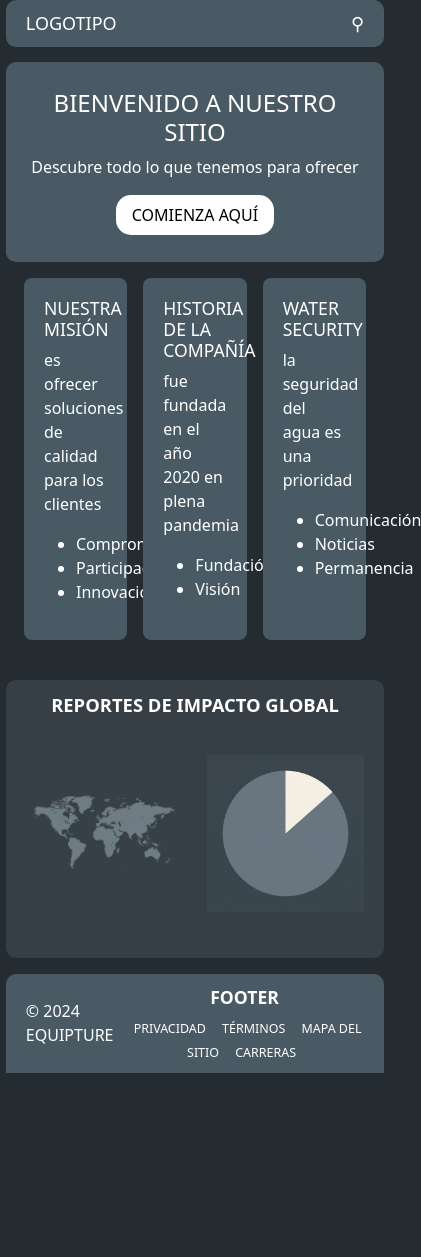
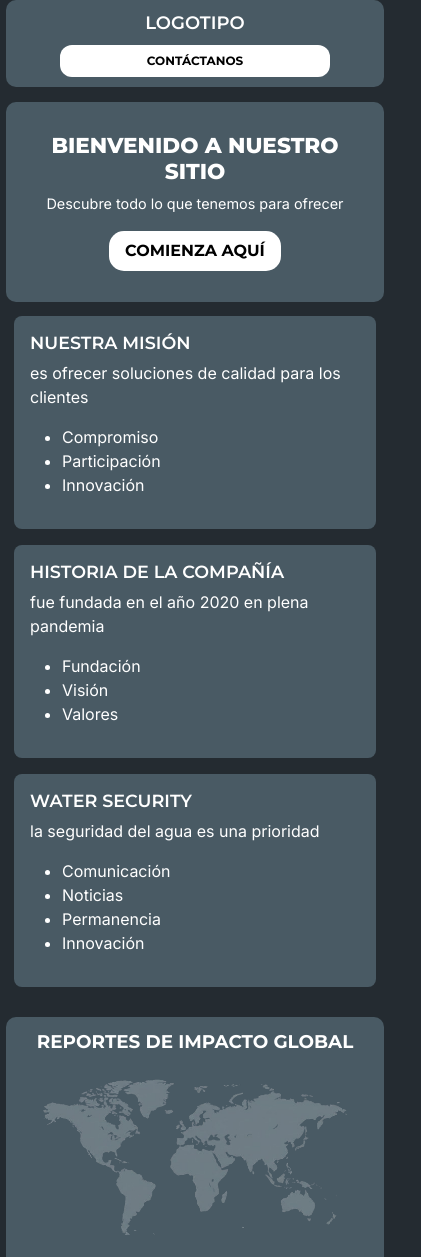
Before and after one commit to CristianMamaniTejada/segundaEVALUACION, a plain HTML site: page index.html in a window 390 px wide. Shown: the top 1257 px of the page, 421 px wide, since content can reach past the window. Before the commit the page ends 1073 px from the top, so only its background shows below. Drawn offline with nearby package versions, Linux system fonts and the light colour scheme.

Commit message:
ultimo commit, se realizo la parte responsiva para celular, se quito el fondo de las imagenes en una pagina web para que no se vea tan extraño, se cambio las fuentes con google fonts,

```diff
--- a/assets/css/styles.css
+++ b/assets/css/styles.css
@@ -4,6 +4,16 @@ box-sizing: border-box;
 body {
 margin: 0;
 background: #242B31 ;
+font-family: "Inter", sans-serif;
+}
+.cabecera,
+.bienvenida h1,
+.boton,
+.cuadro h2,
+.reportes h2,
+.pie-pagina strong,
+.contactanos {
+font-family: "Montserrat", sans-serif;
 }
 .superior {
 min-height: 50vh;
@@ -44,6 +54,7 @@ border-radius: 10px;
     text-align: center;
 margin-bottom: 8px;
 font-size: clamp(1.5rem, 3vw, 2.25rem);
+font-weight: 800;
 border-radius: 8px;
 
 }
@@ -56,6 +67,7 @@ margin: 0 0 16px;
     align-items: center;
 color: #000;
 text-align: center;
+font-weight: 700;
 padding: 8px 16px;
 border: 0;
 border-radius: 15px;
@@ -89,7 +101,7 @@ width: 97%;
 margin: 16px auto;
 padding: 14px 20px 20px;
 color: #fff;
-background: #363F46;
+background: #495A64;
 border-radius: 10px;
 text-align: center;
 }
@@ -158,3 +170,63 @@ grid-template-columns: 1fr;
 display: none;
 }
 }
+@media (max-width: 767.98px) {
+.superior {
+min-height: 100vh;
+}
+.cabecera {
+flex-direction: column;
+gap: 8px;
+text-align: center;
+}
+.cabecera [aria-label="Buscar"] {
+display: none;
+}
+.contactanos {
+display: block;
+width: 80%;
+padding: 7px 10px;
+color: #000;
+background: #fff;
+border-radius: 12px;
+font-size: 0.75rem;
+font-weight: 700;
+}
+.bienvenida {
+min-height: 200px;
+padding: 20px 14px;
+}
+.bienvenida h1 {
+font-size: 1.35rem;
+}
+.bienvenida p {
+font-size: 0.9rem;
+}
+.contenido {
+grid-template-columns: 1fr;
+padding: 14px;
+}
+.cuadro {
+padding: 16px;
+}
+.imagenes {
+grid-template-columns: 1fr;
+}
+.imagenes img {
+height: auto;
+}
+.imagenes img:last-child {
+display: none;
+}
+.pie-pagina {
+flex-direction: column;
+align-items: center;
+text-align: center;
+gap: 8px;
+}
+.pie-pagina nav {
+display: flex;
+flex-direction: column;
+gap: 3px;
+}
+}
--- a/index.html
+++ b/index.html
@@ -4,6 +4,9 @@
 <meta charset="utf-8">
 <meta name="viewport" content="width=device-width, initial-scale=1">
 <title>Evaluación II</title>
+<link rel="preconnect" href="https://fonts.googleapis.com">
+<link rel="preconnect" href="https://fonts.gstatic.com" crossorigin>
+<link href="https://fonts.googleapis.com/css2?family=Inter:wght@400;500;600&family=Montserrat:wght@600;700;800&display=swap" rel="stylesheet">
 <link href="https://cdn.jsdelivr.net/npm/bootstrap@5.3.9/dist/css/bootstrap.min.css" rel="stylesheet" integrity="sha384-yEPZ7jP9S0QKiUQ0m3jjsO4ProIW7wvR9gXkI7JOGa2XVsw53Yke2bsdkBbjmmiX" crossorigin="anonymous">
 <link rel="stylesheet" href="assets/css/styles.css">
 </head>
@@ -40,6 +43,7 @@
 <ul>
 <li>Fundación</li>
 <li>Visión</li>
+<li>Valores</li>
 </ul>
 </div>
 </article>
@@ -51,6 +55,7 @@
 <li>Comunicación</li>
 <li>Noticias</li>
 <li>Permanencia</li>
+<li>Innovación</li>
 </ul>
 </div>
 </article>
@@ -58,8 +63,8 @@
 <section class="reportes">
 <h2>REPORTES DE IMPACTO GLOBAL</h2>
 <div class="imagenes">
-<img src="assets/fonts/mapa mundi.jpeg" alt="Mapa mundial">
-<img src="assets/fonts/grafico.jpeg" alt="Gráfico de impacto">
+<img src="assets/fonts/mapa_mundi-removebg-preview.png" alt="Mapa mundial">
+<img src="assets/fonts/grafico-removebg-preview.png" alt="Gráfico de impacto">
 </div>
 </section>
 <footer class="pie-pagina">
```
Also changed, not shown: assets/fonts/grafico-removebg-preview.png (added), assets/fonts/grafico.jpeg (deleted), assets/fonts/mapa mundi.jpeg (deleted), assets/fonts/mapa_mundi-removebg-preview.png (added).
